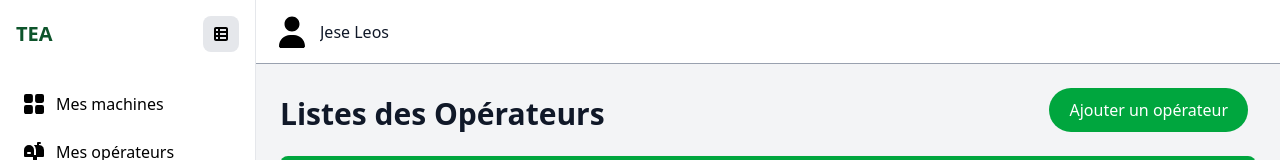
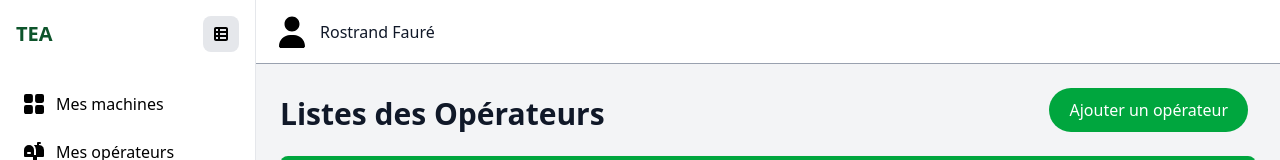
Before and after one commit to Adinette/SalaryLNB, a Vue app: page / in a window 1280 px wide. Shown: the top 160 px of the page. Built offline with nearby package versions, Linux system fonts and the light colour scheme.

Commit message:
Update SideBar.vue

```diff
--- a/src/layout/SideBar.vue
+++ b/src/layout/SideBar.vue
@@ -119,7 +119,7 @@ const toggleCollapse = () => {
         <div class="flex items-center justify-end gap-2 overflow-hidden">
           <img class="w-10 h-10 rounded-full" src="/icons/profile.svg" alt="" />
                 <span class="font-medium text-gray-900 truncate max-w-[120px] sm:max-w-none">
-Jese Leos</span>
+Rostrand Fauré</span>
         </div>
       </nav>
 
```
